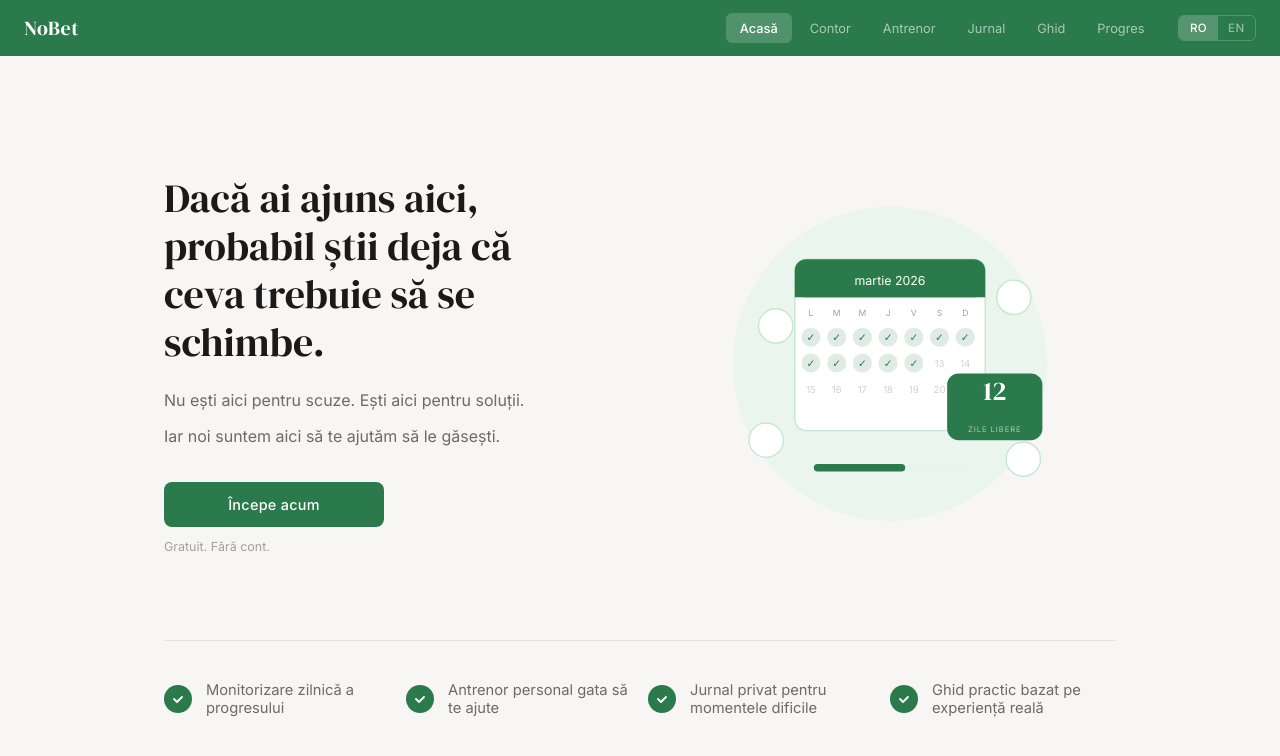
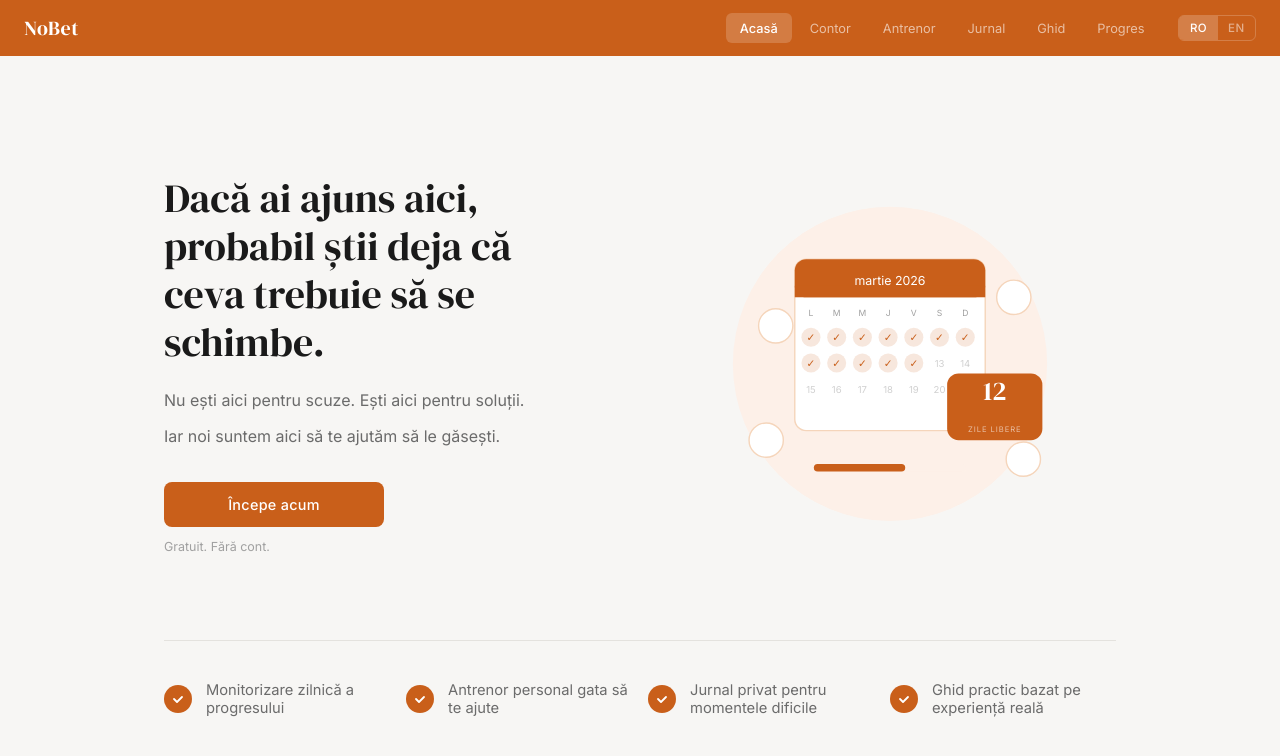
Before and after one commit to martinmanuelm84-ui/nobet-app, a Next.js app: page /home in a window 1280 px wide. Shown: the top 756 px of the page. Built offline with nearby package versions, Linux system fonts and the light colour scheme.

Commit message:
fix: orange theme, chat layout fixed

```diff
--- a/app/globals.css
+++ b/app/globals.css
@@ -8,9 +8,9 @@
   --text: #1a1a1a;
   --text2: #6b6b6b;
   --text3: #a0a0a0;
-  --accent: #2a7a4b;
-  --accent-light: #eaf5ee;
-  --accent-dark: #1e5c38;
+  --accent: #c95f1a;
+  --accent-light: #fdf0e8;
+  --accent-dark: #a84d14;
   --nav-h: 56px;
 }
 
@@ -143,16 +143,43 @@ body {
 
 .divider { height: 1px; background: var(--border); margin: 1.25rem 0; }
 
-@media (max-width: 560px) {
-  .nav-item span:not(.nav-icon) { display: none; }
-  .nav-item { padding: 0.45rem 0.625rem; }
-  .top-nav { padding: 0 1rem; }
+/* Chat layout */
+.chat-wrap {
+  display: flex;
+  flex-direction: column;
+  height: calc(100vh - var(--nav-h));
+  max-width: 640px;
+  margin: 0 auto;
+}
+.chat-subheader {
+  padding: 0.875rem 1.5rem;
+  border-bottom: 1px solid var(--border);
+  background: var(--surface);
+  flex-shrink: 0;
+  font-size: 0.72rem;
+  color: var(--text3);
+  letter-spacing: 1.5px;
+  text-transform: uppercase;
+}
+.chat-messages {
+  flex: 1;
+  overflow-y: auto;
+  padding: 1.25rem 1.5rem;
+  display: flex;
+  flex-direction: column;
+  gap: 0.875rem;
+}
+.chat-input-bar {
+  padding: 1rem 1.5rem;
+  background: var(--surface);
+  border-top: 1px solid var(--border);
+  display: flex;
+  gap: 0.75rem;
+  flex-shrink: 0;
 }
 
-/* Hero responsive */
-@media (max-width: 700px) {
-  .hero-grid {
-    grid-template-columns: 1fr !important;
-  }
-  .hero-illustration { display: none; }
+@media (max-width: 560px) {
+  .nav-item { padding: 0.45rem 0.5rem; font-size: 0.72rem; }
+  .top-nav { padding: 0 0.75rem; }
+  .nav-links { gap: 0; }
 }
--- a/app/home/page.tsx
+++ b/app/home/page.tsx
@@ -71,10 +71,10 @@ export default function HomePage() {
           {/* Right — SVG */}
           <div style={{ display: 'flex', alignItems: 'center', justifyContent: 'center' }}>
             <svg viewBox="0 0 420 380" fill="none" xmlns="http://www.w3.org/2000/svg" style={{ width: '100%', maxWidth: 400 }}>
-              <circle cx="210" cy="190" r="165" fill="#eaf5ee" />
-              <rect x="110" y="80" width="200" height="180" rx="12" fill="white" stroke="#c8e6d4" strokeWidth="1.5"/>
-              <rect x="110" y="80" width="200" height="40" rx="12" fill="#2a7a4b"/>
-              <rect x="110" y="108" width="200" height="12" fill="#2a7a4b"/>
+              <circle cx="210" cy="190" r="165" fill="#fdf0e8" />
+              <rect x="110" y="80" width="200" height="180" rx="12" fill="white" stroke="#f5d5bb" strokeWidth="1.5"/>
+              <rect x="110" y="80" width="200" height="40" rx="12" fill="#c95f1a"/>
+              <rect x="110" y="108" width="200" height="12" fill="#c95f1a"/>
               <text x="210" y="107" textAnchor="middle" fontFamily="Inter, sans-serif" fontSize="13" fill="white">
                 {new Date().toLocaleDateString('ro-RO', { month: 'long', year: 'numeric' })}
               </text>
@@ -86,28 +86,28 @@ export default function HomePage() {
                 const x = 127 + col * 27, y = 162 + row * 27
                 return i < 12 ? (
                   <g key={i}>
-                    <circle cx={x} cy={y} r="10" fill="#2a7a4b" opacity="0.15"/>
-                    <text x={x} y={y + 4} textAnchor="middle" fontSize="11" fill="#2a7a4b">✓</text>
+                    <circle cx={x} cy={y} r="10" fill="#c95f1a" opacity="0.15"/>
+                    <text x={x} y={y + 4} textAnchor="middle" fontSize="11" fill="#c95f1a">✓</text>
                   </g>
                 ) : (
                   <text key={i} x={x} y={y + 4} textAnchor="middle" fontSize="10" fill="#d0d0d0" fontFamily="Inter, sans-serif">{i + 1}</text>
                 )
               })}
-              <rect x="270" y="200" width="100" height="70" rx="12" fill="#2a7a4b"/>
+              <rect x="270" y="200" width="100" height="70" rx="12" fill="#c95f1a"/>
               <text x="320" y="228" textAnchor="middle" fontFamily="DM Serif Display, serif" fontSize="28" fill="white">12</text>
               <text x="320" y="262" textAnchor="middle" fontFamily="Inter, sans-serif" fontSize="8" fill="rgba(255,255,255,0.6)" letterSpacing="1">
                 {lang === 'ro' ? 'ZILE LIBERE' : 'FREE DAYS'}
               </text>
-              <circle cx="90" cy="150" r="18" fill="white" stroke="#c8e6d4" strokeWidth="1.5"/>
+              <circle cx="90" cy="150" r="18" fill="white" stroke="#f5d5bb" strokeWidth="1.5"/>
               <text x="90" y="155" textAnchor="middle" fontSize="14">📈</text>
-              <circle cx="340" cy="120" r="18" fill="white" stroke="#c8e6d4" strokeWidth="1.5"/>
+              <circle cx="340" cy="120" r="18" fill="white" stroke="#f5d5bb" strokeWidth="1.5"/>
               <text x="340" y="125" textAnchor="middle" fontSize="14">💬</text>
-              <circle cx="80" cy="270" r="18" fill="white" stroke="#c8e6d4" strokeWidth="1.5"/>
+              <circle cx="80" cy="270" r="18" fill="white" stroke="#f5d5bb" strokeWidth="1.5"/>
               <text x="80" y="275" textAnchor="middle" fontSize="14">📓</text>
-              <circle cx="350" cy="290" r="18" fill="white" stroke="#c8e6d4" strokeWidth="1.5"/>
+              <circle cx="350" cy="290" r="18" fill="white" stroke="#f5d5bb" strokeWidth="1.5"/>
               <text x="350" y="295" textAnchor="middle" fontSize="14">🎯</text>
-              <rect x="130" y="295" width="160" height="8" rx="4" fill="#e8f5ee"/>
-              <rect x="130" y="295" width="96" height="8" rx="4" fill="#2a7a4b"/>
+              <rect x="130" y="295" width="160" height="8" rx="4" fill="#fdf0e8"/>
+              <rect x="130" y="295" width="96" height="8" rx="4" fill="#c95f1a"/>
             </svg>
           </div>
         </div>
```
Also changed, not shown: app/companion/page.tsx (+4 -36 lines).
